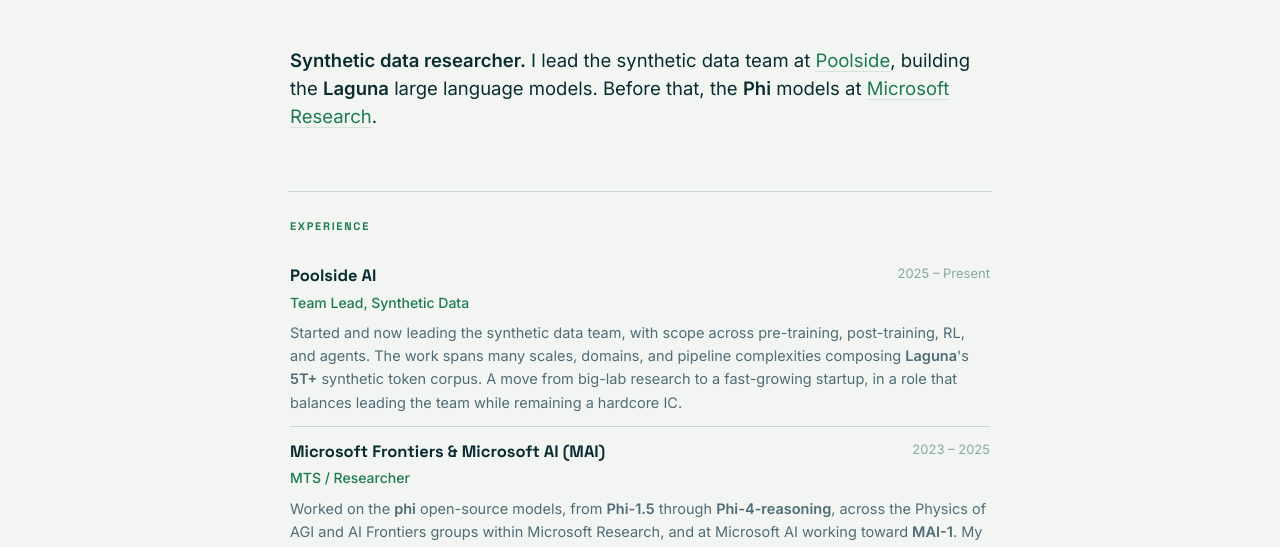
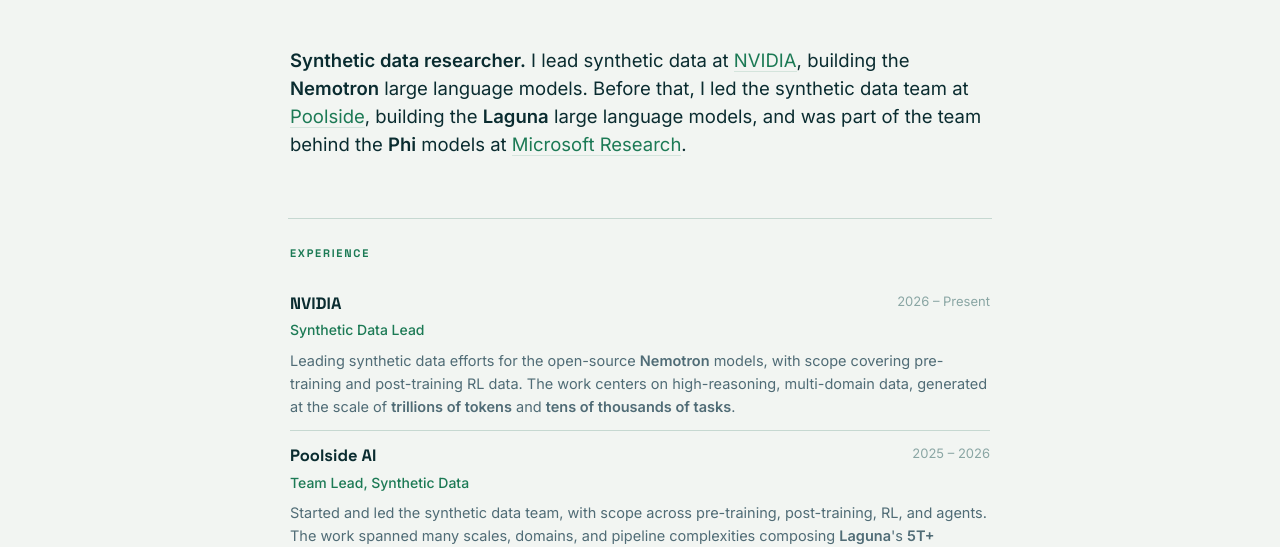
Before and after one commit to marah-abdin/personal-site, a plain HTML site: page index.html in a window 1280 px wide. Shown: the part 258-805 px from the top of the page. Drawn offline with Linux system fonts and the light colour scheme.

Commit message:
Add files via upload

```diff
--- a/index.html
+++ b/index.html
@@ -4,16 +4,16 @@
 <meta charset="UTF-8" />
 <meta name="viewport" content="width=device-width, initial-scale=1.0" />
 <title>Marah Abdin</title>
-<meta name="description" content="Marah Abdin. Synthetic data researcher. Synthetic data team lead at Poolside; previously Phi at Microsoft." />
+<meta name="description" content="Marah Abdin. Synthetic data researcher. Synthetic data lead at NVIDIA; previously Poolside and Phi at Microsoft." />
 <meta name="author" content="Marah Abdin" />
 <link rel="canonical" href="https://marahabdin.com/" />
 <meta property="og:type" content="website" />
 <meta property="og:title" content="Marah Abdin" />
-<meta property="og:description" content="Synthetic data research for large language models. Synthetic data lead at Poolside; previously Phi at Microsoft." />
+<meta property="og:description" content="Synthetic data research for large language models. Synthetic data lead at NVIDIA; previously Poolside and Phi at Microsoft." />
 <meta property="og:url" content="https://marahabdin.com/" />
 <meta name="twitter:card" content="summary" />
 <meta name="twitter:title" content="Marah Abdin" />
-<meta name="twitter:description" content="Synthetic data research for large language models. Synthetic data lead at Poolside; previously Phi at Microsoft." />
+<meta name="twitter:description" content="Synthetic data research for large language models. Synthetic data lead at NVIDIA; previously Poolside and Phi at Microsoft." />
 <meta name="twitter:site" content="@marah_i_abdin" />
 <script type="application/ld+json">
 {
@@ -21,8 +21,8 @@
   "@type": "Person",
   "name": "Marah Abdin",
   "alternateName": "Marah I Abdin",
-  "jobTitle": "Synthetic Data Team Lead",
-  "worksFor": { "@type": "Organization", "name": "Poolside" },
+  "jobTitle": "Synthetic Data Lead",
+  "worksFor": { "@type": "Organization", "name": "NVIDIA" },
   "url": "https://marahabdin.com/",
   "sameAs": [
     "https://scholar.google.com/citations?user=uJz6U0kAAAAJ&hl=en",
@@ -224,9 +224,12 @@
 
     <section id="about" class="intro rv">
       <p>
-        <b>Synthetic data researcher.</b> I lead the synthetic data team at
+        <b>Synthetic data researcher.</b> I lead synthetic data at
+        <a href="https://www.nvidia.com" target="_blank" rel="noopener">NVIDIA</a>,
+        building the <b>Nemotron</b> large language models.
+        Before that, I led the synthetic data team at
         <a href="https://poolside.ai" target="_blank" rel="noopener">Poolside</a>,
-        building the <b>Laguna</b> large language models. Before that, the <b>Phi</b> models at
+        building the <b>Laguna</b> large language models, and was part of the team behind the <b>Phi</b> models at
         <a href="https://www.microsoft.com/en-us/research/" target="_blank" rel="noopener">Microsoft Research</a>.
       </p>
     </section>
@@ -235,14 +238,25 @@
       <div class="kicker">Experience</div>
 
       <div class="job">
+        <div class="org">NVIDIA</div>
+        <div class="yr">2026 – Present</div>
+        <div class="rl">Synthetic Data Lead</div>
+        <div class="ds">
+          Leading synthetic data efforts for the open-source <b>Nemotron</b> models, with scope covering
+          pre-training and post-training RL data. The work centers on high-reasoning, multi-domain data,
+          generated at the scale of <b>trillions of tokens</b> and <b>tens of thousands of tasks</b>.
+        </div>
+      </div>
+
+      <div class="job">
         <div class="org">Poolside AI</div>
-        <div class="yr">2025 – Present</div>
+        <div class="yr">2025 – 2026</div>
         <div class="rl">Team Lead, Synthetic Data</div>
         <div class="ds">
-          Started and now leading the synthetic data team, with scope across pre-training, post-training,
-          RL, and agents. The work spans many scales, domains, and pipeline complexities composing
+          Started and led the synthetic data team, with scope across pre-training, post-training,
+          RL, and agents. The work spanned many scales, domains, and pipeline complexities composing
           <b>Laguna</b>'s <b>5T+</b> synthetic token corpus. A move from big-lab research to a fast-growing startup,
-          in a role that balances leading the team while remaining a hardcore IC.
+          in a role that balanced leading the team with remaining a hardcore IC.
         </div>
       </div>
 
@@ -251,7 +265,7 @@
         <div class="yr">2023 – 2025</div>
         <div class="rl">MTS / Researcher</div>
         <div class="ds">
-          Worked on the <b>phi</b> open-source models, from <b>Phi-1.5</b> through <b>Phi-4-reasoning</b>,
+          Part of the team behind the <b>phi</b> open-source models, from <b>Phi-1.5</b> through <b>Phi-4-reasoning</b>,
           across the Physics of AGI and AI Frontiers groups within Microsoft Research, and at Microsoft AI
           working toward <b>MAI-1</b>. My synthetic data contributions focused on scale, quality, diversity,
           and high-reasoning capabilities in STEM and code.
```
